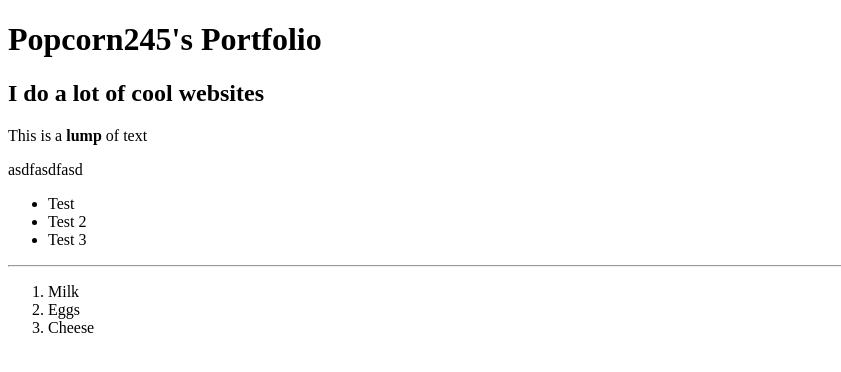
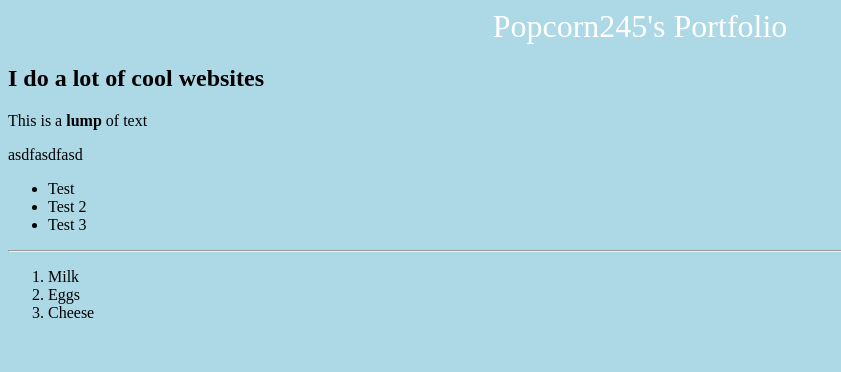
Before and after one commit to popcorn245/portfolio, a plain HTML site: page index.html in a window 1280 px wide. Shown: the whole page, without its empty margins (0-841 px from the left). Drawn offline with Linux system fonts and the light colour scheme.

Commit message:
Add basic styles

```diff
--- a/index.html
+++ b/index.html
@@ -5,6 +5,7 @@
     <meta name="viewport" content="width=device-width, initial-scale=1.0">
     <meta http-equiv="X-UA-Compatible" content="ie=edge">
     <title>My Portfolio</title>
+    <link rel="stylesheet" href="style.css">
 </head>
 <body>
     <h1>Popcorn245's Portfolio</h1>
--- /dev/null
+++ b/style.css
@@ -0,0 +1,10 @@
+body {
+    background-color: lightblue;
+}
+
+h1 {
+    text-align: center;
+    color: #FFFFFF;
+    font-weight: normal;
+    margin: 0 20% 0 20%;
+}
```
